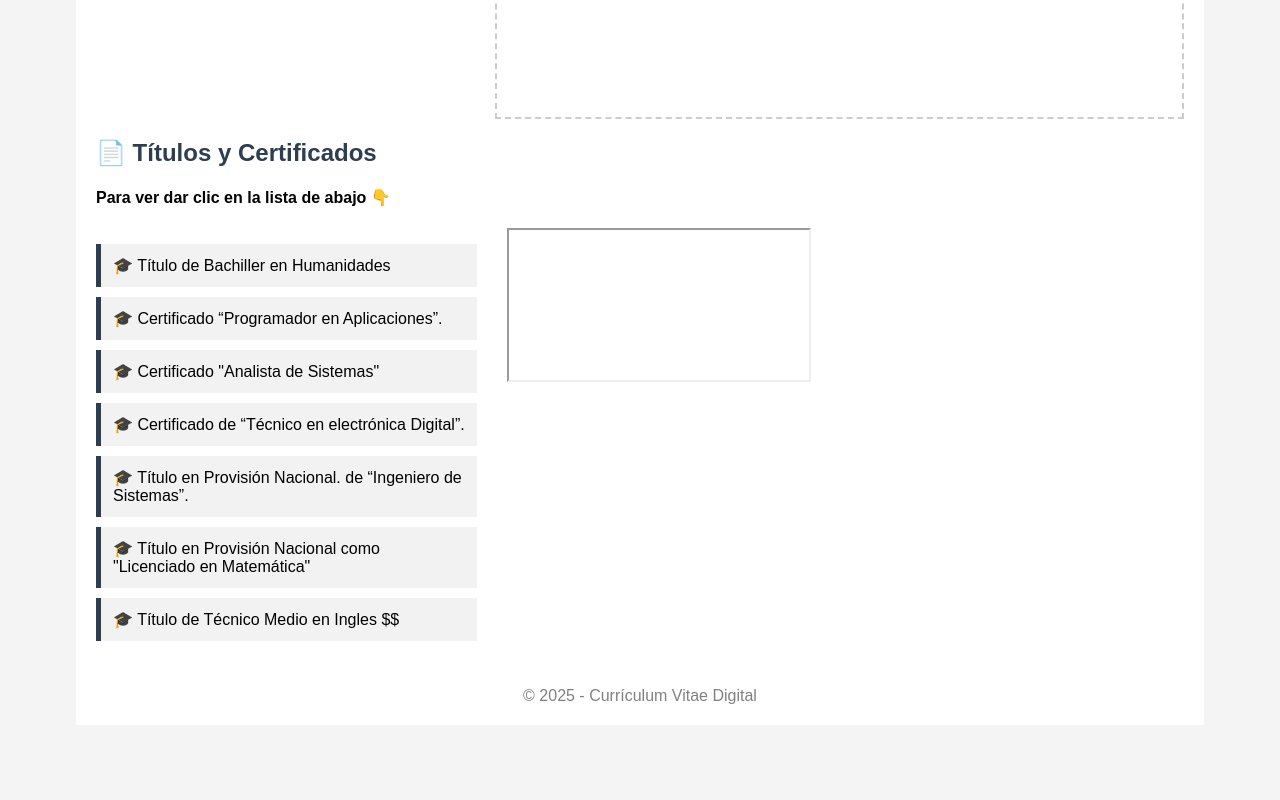
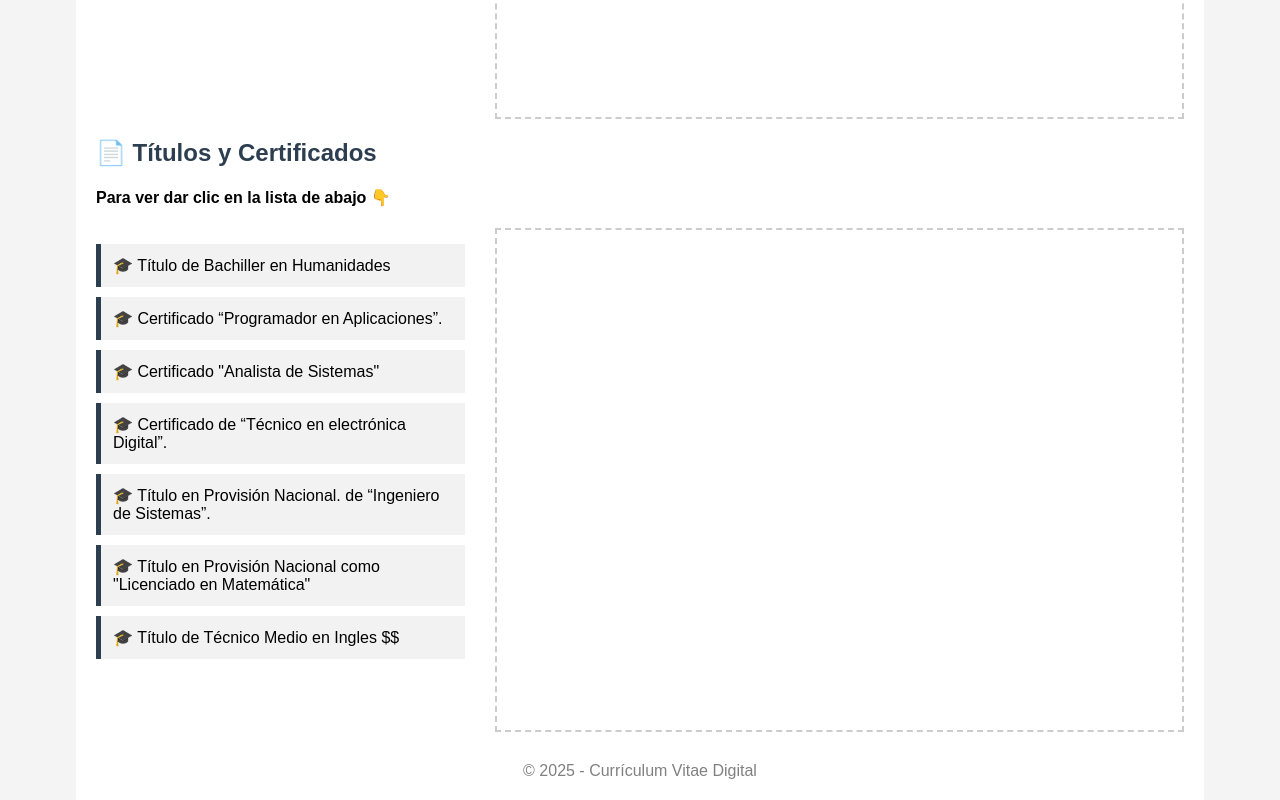
Before and after one commit to juancarlosarteagaflores/juancarlosarteaga.github.io, a plain HTML site: page index.html in a window 1280 px wide. Shown: the part 1656-2456 px from the top of the page. Before the commit the page ends 2381 px from the top, so only its background shows below. Drawn offline with Linux system fonts and the light colour scheme.

Commit message:
Update index.html

```diff
--- a/index.html
+++ b/index.html
@@ -87,14 +87,12 @@ footer {
 <div class="container">
 
     <div class="header">
-
           <img src="foto.jpg" class="foto">
         <h1>Juan Carlos Arteaga Flores</h1>
         <p>Docente | Matemática | Ingeniero de Sistemas  | Electrónica | Ingles </p>
     </div>
 
     <hr>
-
     <h2>📌 Perfil Profesional</h2>
     <p>
         Docente con sólida experiencia en educación regular y educación alternativa de personas
@@ -111,7 +109,6 @@ footer {
     <h2>📄 Títulos y Certificados </h2>
     <h4>Para ver dar clic en la lista de abajo 👇</h4>
     <div class="certificados-container">
-
         <div class="lista-certificados">
             <ul>
                 <li onclick="verDocumento('https://drive.google.com/file/d/1ADOvdxOnKS-5GTdMhRAAq8emJ3U9MUu6/preview')">
@@ -135,7 +132,7 @@ footer {
                   <li onclick="verDocumento('https://drive.google.com/file/d/1PDUq0cVES2FfwWo9TSwVQkA81O3Qpxtv/preview')">
                     🎓 Título de Técnico Medio en Ingles
                 </li>
-            </ul>
+             </ul>
         </div>
 
         <div class="vista-certificado">
@@ -150,7 +147,6 @@ footer {
     <h4>Para ver dar clic en la lista de abajo  👇</h4>
 
     <div class="certificados-container">
-
         <div class="lista-certificados">
             <ul>
                 <li onclick="verDocumento1('https://drive.google.com/file/d/1yDFSpX4qRtthGQU3tfeLr9FcZHShhi4l/preview')">
@@ -166,7 +162,7 @@ footer {
                     📜 Maestría en Matemática
                 </li>
             </ul>
-        </div>
+         </div>
 
         <div class="vista-certificado">
             <iframe id="visor1" src=""></iframe>
@@ -174,10 +170,9 @@ footer {
 
     </div>
 
-     <h2>📄 Títulos y Certificados </h2>
+ <h2>📄 Títulos y Certificados </h2>
     <h4>Para ver dar clic en la lista de abajo 👇</h4>
     <div class="certificados-container">
-
         <div class="lista-certificados">
             <ul>
                 <li onclick="verDocumento2('https://drive.google.com/file/d/1ADOvdxOnKS-5GTdMhRAAq8emJ3U9MUu6/preview')">
@@ -202,9 +197,9 @@ footer {
                     🎓 Título de Técnico Medio en Ingles $$
                 </li>
             </ul>
-        </div>
+         </div>
 
-        <div class="vista-certificados">
+        <div class="vista-certificado">
             <iframe id="visor2" src=""></iframe>
         </div>
 
```
